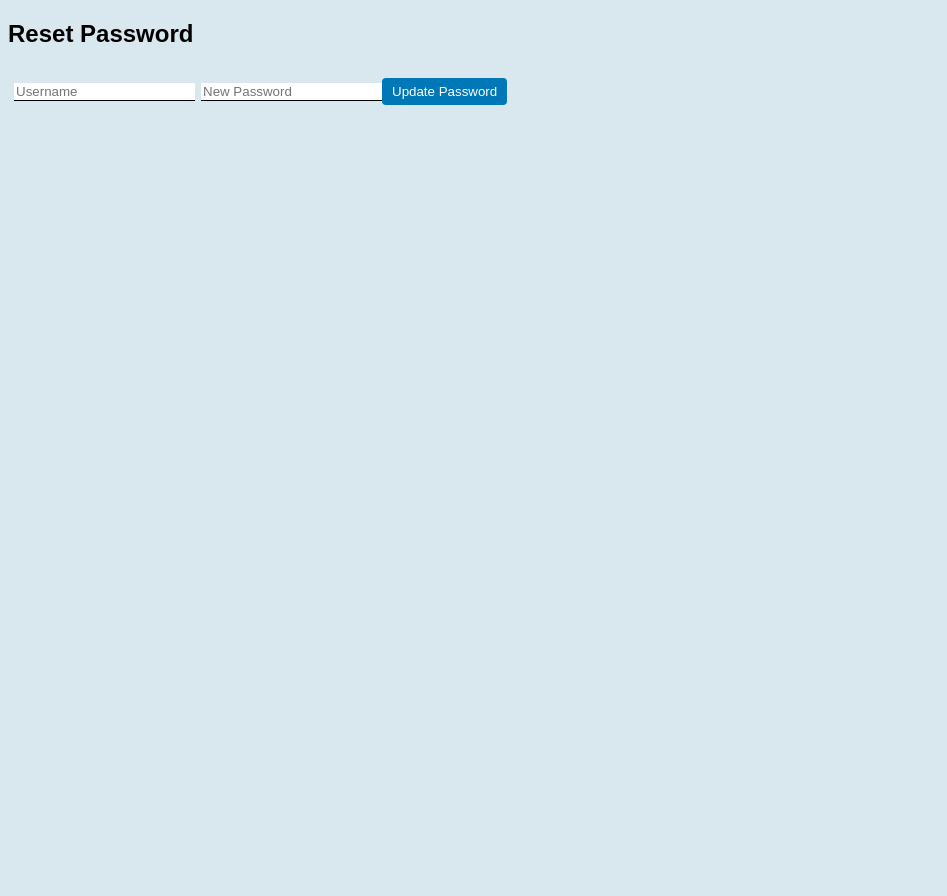
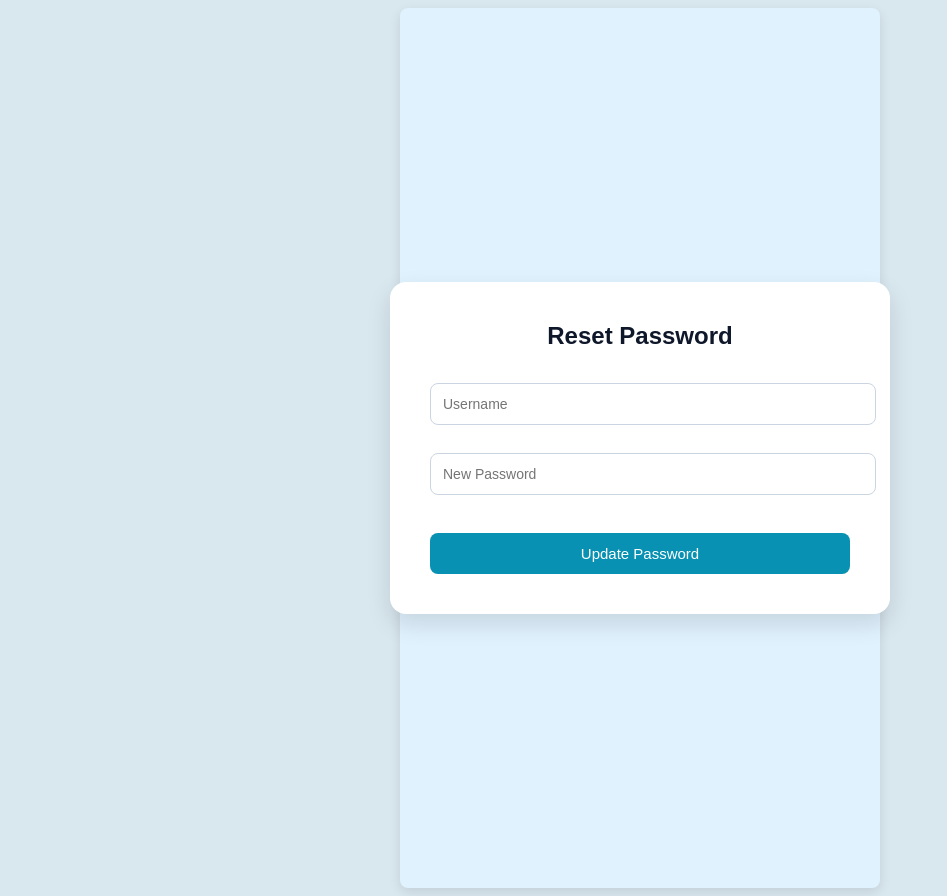
Before and after one commit to NeilBorikar/OPD-SYSTEM, a React (Vite) app in the folder frontend/: page /reset in a window 1280 px wide. Shown: the whole page, without its empty margins (0-947 px from the left). Before the commit the page ends 800 px from the top, so only its background shows below. Built offline with nearby package versions, Linux system fonts and the light colour scheme.

Commit message:
Fix SPA routing for render

```diff
--- a/frontend/src/index.css
+++ b/frontend/src/index.css
@@ -155,3 +155,58 @@ button{
   margin-top:15px;
   font-size:14px;
 }
+/* AUTH PAGES THEME */
+
+.login-page {
+  min-height: 100vh;
+  background: #E0F2FE;
+  display: flex;
+  align-items: center;
+  justify-content: center;
+}
+
+.login-card {
+  width: 420px;
+  background: white;
+  padding: 40px;
+  border-radius: 16px;
+  box-shadow: 0 10px 25px rgba(0,0,0,0.12);
+  display: flex;
+  flex-direction: column;
+  gap: 18px;
+  text-align: center;
+}
+
+.login-card h2 {
+  margin-bottom: 10px;
+  color: #0F172A;
+}
+
+.login-card input {
+  padding: 12px;
+  border-radius: 8px;
+  border: 1px solid #CBD5E1;
+  font-size: 14px;
+  outline: none;
+  transition: 0.2s;
+}
+
+.login-card input:focus {
+  border-color: #06B6D4;
+  box-shadow: 0 0 0 2px rgba(6,182,212,0.15);
+}
+
+.login-card button {
+  padding: 12px;
+  background: #0891B2;
+  border: none;
+  color: white;
+  border-radius: 8px;
+  font-size: 15px;
+  cursor: pointer;
+  transition: 0.25s;
+}
+
+.login-card button:hover {
+  background: #0E7490;
+}
--- a/frontend/src/pages/ResetPassword.jsx
+++ b/frontend/src/pages/ResetPassword.jsx
@@ -37,7 +37,9 @@ function ResetPassword() {
   };
 
   return (
-    <div>
+    <div className="login-page">
+
+    <div className="login-card">
 
       <h2>Reset Password</h2>
 
@@ -59,6 +61,7 @@ function ResetPassword() {
       </button>
 
     </div>
+    </div>
   );
 }
 
```
